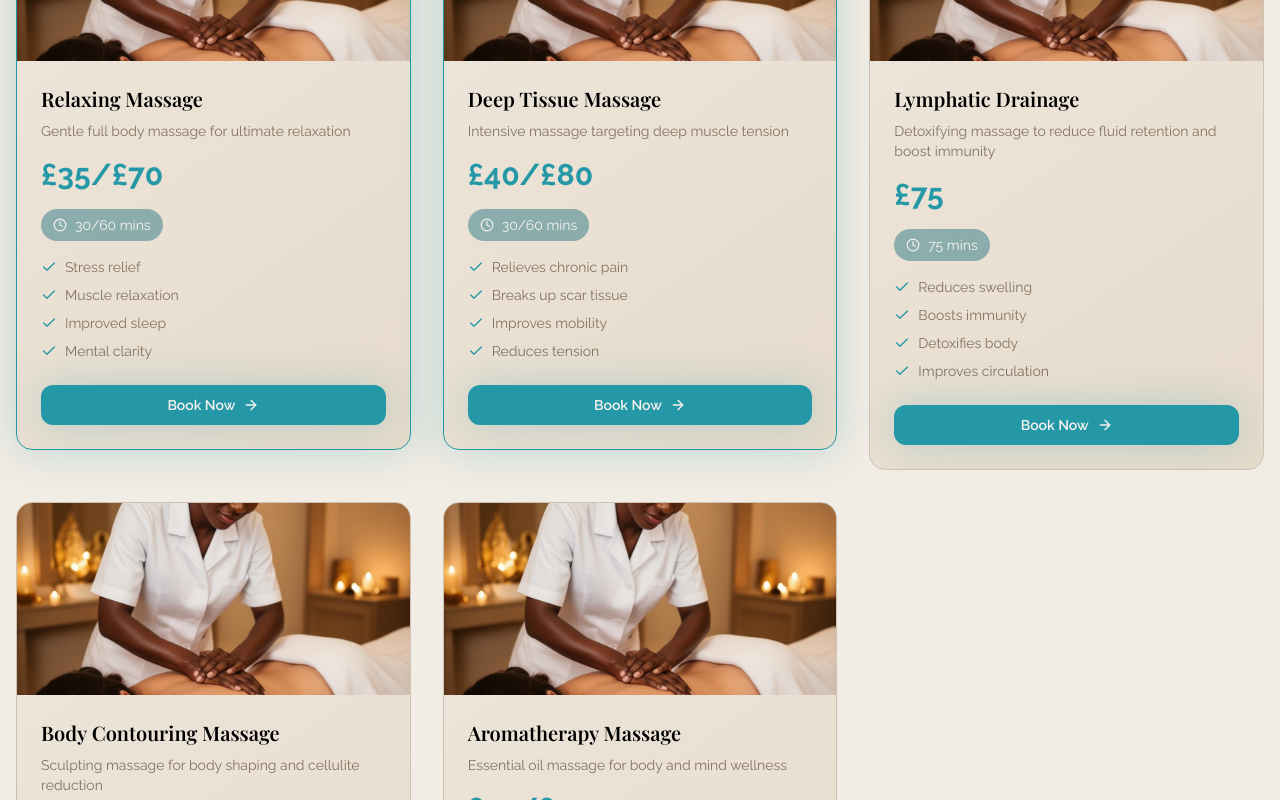
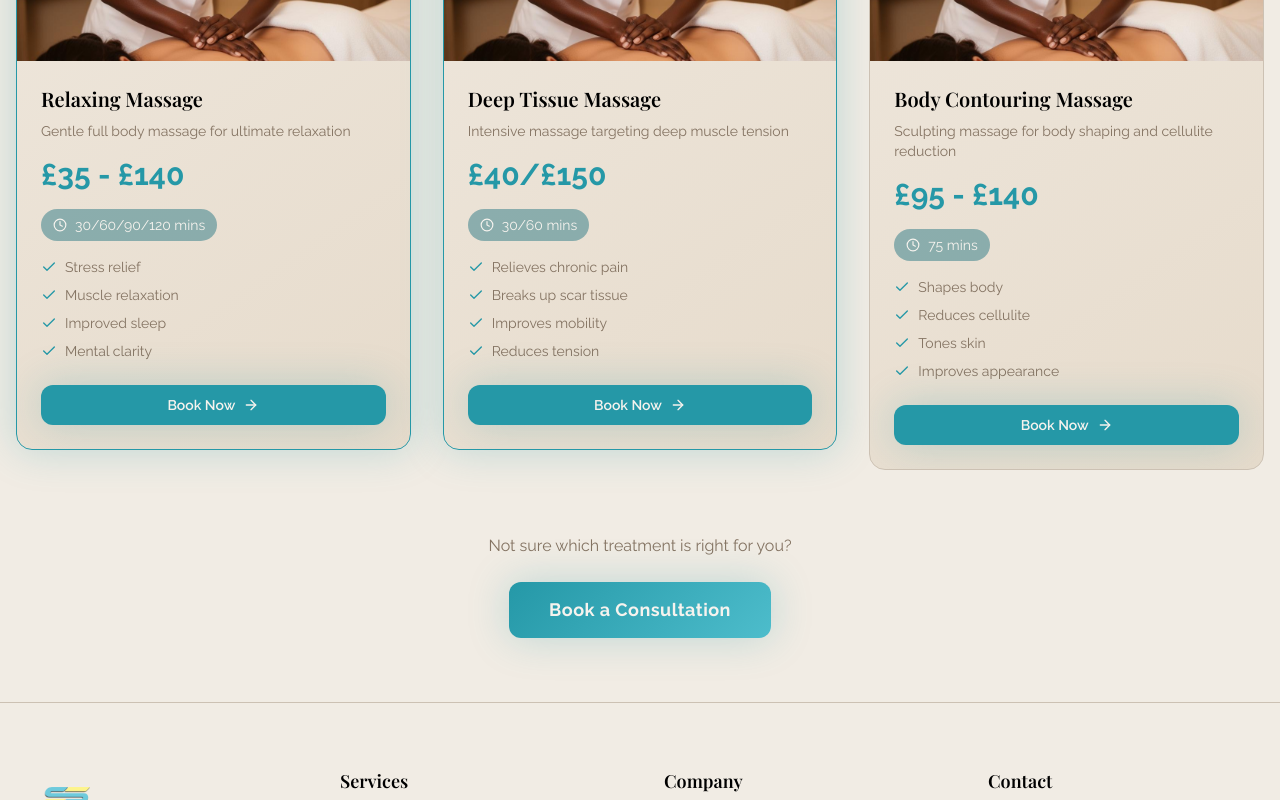
Before and after one commit to emma-mendez/SovereignStudiosWellness, a React (Vite) app: page /massage in a window 1280 px wide. Shown: the part 460-1260 px from the top of the page. Built offline with nearby package versions, Linux system fonts and the light colour scheme; the HTML template or start-up script is replaced by a standard one.

Commit message:
update massage pricing

```diff
--- a/src/pages/Massage.tsx
+++ b/src/pages/Massage.tsx
@@ -9,8 +9,8 @@ const massageServices = [
   {
     title: "Relaxing Massage",
     description: "Gentle full body massage for ultimate relaxation",
-    price: "£35/£70",
-    duration: "30/60 mins",
+    price: "£35 - £140",
+    duration: "30/60/90/120 mins",
     benefits: ["Stress relief", "Muscle relaxation", "Improved sleep", "Mental clarity"],
     image: massageImg,
     isPopular: true,
@@ -18,36 +18,36 @@ const massageServices = [
   {
     title: "Deep Tissue Massage",
     description: "Intensive massage targeting deep muscle tension",
-    price: "£40/£80",
+    price: "£40/£150",
     duration: "30/60 mins",
     benefits: ["Relieves chronic pain", "Breaks up scar tissue", "Improves mobility", "Reduces tension"],
     image: massageImg,
     isPopular: true,
   },
-  {
-    title: "Lymphatic Drainage",
-    description: "Detoxifying massage to reduce fluid retention and boost immunity",
-    price: "£75",
-    duration: "75 mins",
-    benefits: ["Reduces swelling", "Boosts immunity", "Detoxifies body", "Improves circulation"],
-    image: massageImg,
-  },
+  // {
+  //   title: "Lymphatic Drainage",
+  //   description: "Detoxifying massage to reduce fluid retention and boost immunity",
+  //   price: "£75",
+  //   duration: "75 mins",
+  //   benefits: ["Reduces swelling", "Boosts immunity", "Detoxifies body", "Improves circulation"],
+  //   image: massageImg,
+  // },
   {
     title: "Body Contouring Massage",
     description: "Sculpting massage for body shaping and cellulite reduction",
-    price: "£95",
+    price: "£95 - £140",
     duration: "75 mins",
     benefits: ["Shapes body", "Reduces cellulite", "Tones skin", "Improves appearance"],
     image: massageImg,
   },
-  {
-    title: "Aromatherapy Massage",
-    description: "Essential oil massage for body and mind wellness",
-    price: "£35/£70",
-    duration: "30/60 mins",
-    benefits: ["Mood enhancement", "Stress reduction", "Skin nourishment", "Relaxation"],
-    image: massageImg,
-  },
+  // {
+  //   title: "Aromatherapy Massage",
+  //   description: "Essential oil massage for body and mind wellness",
+  //   price: "£35/£70",
+  //   duration: "30/60 mins",
+  //   benefits: ["Mood enhancement", "Stress reduction", "Skin nourishment", "Relaxation"],
+  //   image: massageImg,
+  // },
   // {
   //   title: "Hot Stone Massage",
   //   description: "Heated stones combined with massage for deep relaxation",
```
